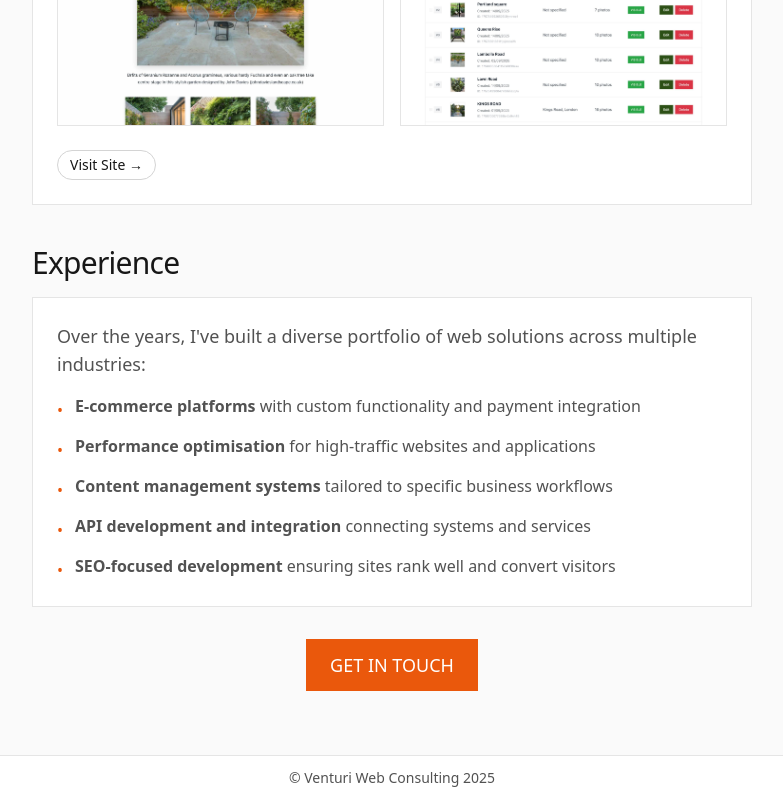
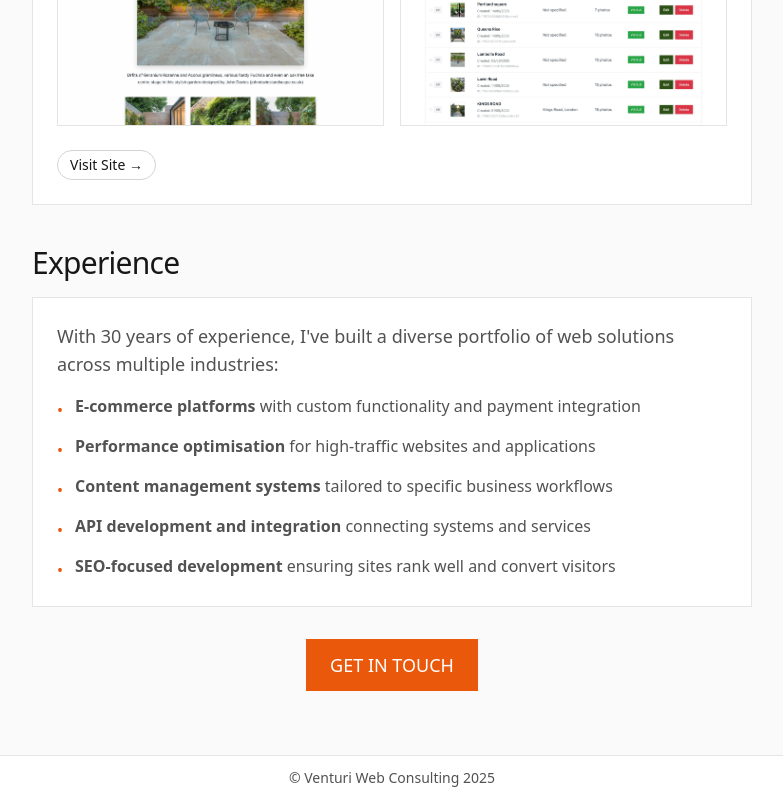
Before and after one commit to simonventuri/venturi-web-consulting, a Next.js app: page / in a window 1280 px wide. Shown: the part 1285-2085 px from the top of the page, without its empty margins (248-1031 px from the left). Built offline with nearby package versions, Linux system fonts and the light colour scheme.

Commit message:
Tweaked content.

```diff
--- a/app/page.tsx
+++ b/app/page.tsx
@@ -80,7 +80,7 @@ export default function Page() {
             <h2 className="h2 mb-4">Experience</h2>
             <div className="bg-white p-6 border border-neutral-200">
               <p className="text-lg text-neutral-600 mb-4">
-                Over the years, I've built a diverse portfolio of web solutions across multiple industries:
+                With 30 years of experience, I've built a diverse portfolio of web solutions across multiple industries:
               </p>
               <ul className="space-y-3 text-neutral-600">
                 <li className="flex items-start">
```
